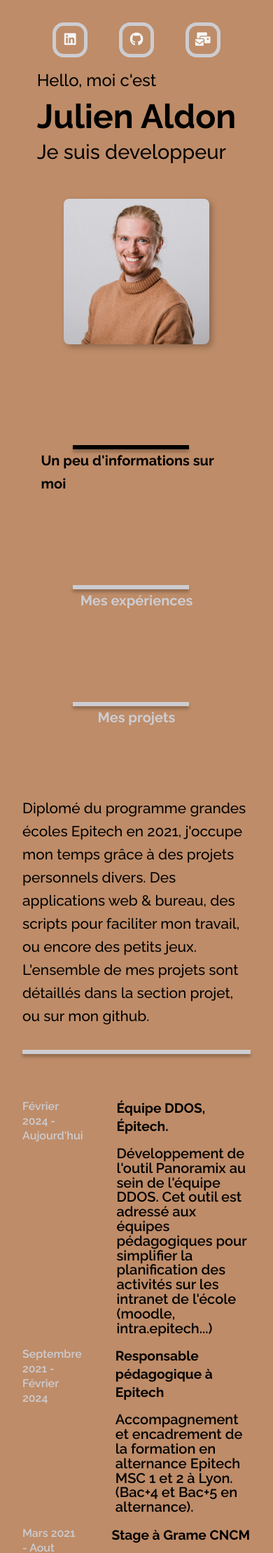
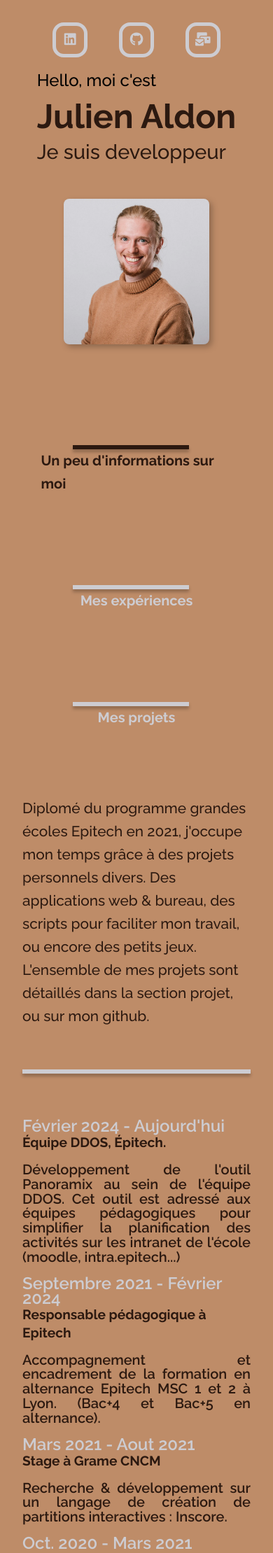
Before and after one commit to JulienAldon/Portfolio, a Jekyll site: the page built from index.markdown, in a window 390 px wide. Shown: the top 2219 px of the page at 70% size. Built offline with Jekyll 4.4.1, drawn with Linux system fonts in a browser that asks for light colours; nearby versions of some CDN libraries; some of the changed text lies outside the part shown.

Commit message:
Add responsive css and minor layout correction

```diff
--- a/assets/css/colors.css
+++ b/assets/css/colors.css
@@ -1,3 +1,13 @@
+:root {
+  --fg-0: #2c1910;
+  --fg-1: #f5f5f5;
+  --fg-1-translucid: #f5f5f55a;
+  --fg-2: #cdccd1;
+
+  --bg-1: #3c2317;
+  --bg-2: #be8c68;
+}
+
 .dark-chocolate {
-    background-color: #3C2317;
+  background-color: var(--bg-1);
 }
--- a/assets/css/main.css
+++ b/assets/css/main.css
@@ -3,12 +3,12 @@
 }
 
 body {
-  background-color: #be8c68;
+  background-color: var(--bg-2);
   margin: 0px;
 }
 
 a {
-  color: #f5f5f5;
+  color: var(--fg-2);
   text-decoration: none;
 }
 
@@ -26,12 +26,13 @@
 }
 
 .presentation {
-  margin-left: 20%;
+  margin-left: 5%;
   margin-right: 20%;
   margin-top: 5rem;
   display: flex;
   flex-flow: column;
   padding-bottom: 3rem;
+  height: 14rem;
 }
 
 .presentation p {
@@ -49,17 +50,18 @@
   font-size: 1.3rem;
   line-height: 33px;
   margin: 0px;
-  color: #000000;
+  margin-bottom: 1.75rem;
+  color: var(--fg-0);
 }
 
 .presentation span {
   display: inline-flex;
-  border: 3px solid #cdccd1;
+  border: 3px solid var(--fg-2);
   box-shadow: 0px 4px 4px rgba(0, 0, 0, 0.25);
 }
 
 .experiences {
-  margin-left: 20%;
+  margin-left: 5%;
   margin-right: 20%;
 }
 
@@ -85,7 +87,7 @@
   font-weight: 600;
   font-size: 1rem;
   line-height: 21px;
-  color: #cdccd1;
+  color: var(--fg-2);
   margin: 0rem;
   width: 10rem;
 }
@@ -96,7 +98,7 @@
   font-weight: 700;
   font-size: 1.2rem;
   line-height: 26px;
-  color: #000000;
+  color: var(--fg-0);
   padding-bottom: 1rem;
   margin: 0rem;
 }
@@ -107,12 +109,12 @@
   font-weight: 600;
   font-size: 20px;
   line-height: 1.3rem;
-  color: #000000;
+  color: var(--fg-0);
   margin: 0rem;
 }
 
 .ruler {
-  border: 3px solid #cdccd1;
+  border: 3px solid var(--fg-2);
   box-shadow: 0px 4px 4px rgba(0, 0, 0, 0.25);
   height: 0px;
   width: 10rem;
@@ -137,7 +139,7 @@
   font-weight: 700;
   font-size: 28px;
   line-height: 33px;
-  color: #cdccd1;
+  color: var(--fg-2);
   margin-bottom: 4rem;
   margin-top: 4rem;
   cursor: pointer;
@@ -148,25 +150,25 @@
 }
 
 .infobox a:hover .ruler {
-  border: 3px solid #000000;
+  border: 3px solid var(--fg-0);
 }
 
 .infobox a:hover {
-  color: #000000;
+  color: var(--fg-0);
 }
 
 .infobox a.selected {
-  color: #000000;
+  color: var(--fg-0);
   transform: scale(130%) translateX(11%);
 }
 
 .infobox a.selected .ruler {
-  border: 3px solid #000000;
+  border: 3px solid var(--fg-0);
 }
 
 .chevron {
   font-size: 4rem;
-  color: #cdccd1;
+  color: var(--fg-2);
   display: flex;
   justify-content: center;
   align-items: center;
@@ -206,7 +208,7 @@
   line-height: 70px;
   padding: 0px;
   margin: 0px;
-  color: #000000;
+  color: var(--fg-0);
 }
 
 .aboutbox div h2 {
@@ -217,7 +219,7 @@
   padding: 0px;
   margin: 0px;
   line-height: 33px;
-  color: #000000;
+  color: var(--fg-0);
 }
 
 .aboutbox div p {
@@ -248,7 +250,7 @@
   justify-content: center;
   align-items: center;
   cursor: pointer;
-  border: 5px solid #cdccd1;
+  border: 5px solid var(--fg-2);
   border-radius: 1rem;
 }
 
@@ -334,7 +336,7 @@
   font-weight: 800;
   font-size: 1.8rem;
   line-height: 33px;
-  color: #ffffff;
+  color: var(--fg-2);
   text-shadow: 0px 4px 4px rgba(255, 255, 255, 0.25);
   margin: 0rem;
 }
@@ -345,7 +347,7 @@
   font-weight: 600;
   font-size: 1.2rem;
   line-height: 26px;
-  color: #ffffff;
+  color: var(--fg-2);
   margin-top: 0rem;
 }
 
@@ -356,7 +358,8 @@
   font-weight: 600;
   font-size: 1.2rem;
   line-height: 26px;
-  color: #ffffff;
+  color: var(--fg-2);
+  flex: 1;
 }
 
 #projets div a .projecttext {
@@ -370,24 +373,19 @@
 }
 
 #projets div a .imgHeader {
-  object-fit: contain;
-  object-position: left top;
   filter: drop-shadow(-4px -4px 4px rgba(255, 255, 255, 0.25));
   border-radius: 8px;
-  max-width: 80%;
-  position: relative;
-  top: 5rem;
-  max-height: 55%;
+  width: 20vw;
+  max-height: 30vh;
 }
 
 #projets div a .secondImg {
   filter: drop-shadow(-4px -4px 4px rgba(0, 0, 0, 0.25));
   border-radius: 8px;
   position: relative;
-  left: 0rem;
-  max-width: 100%;
-  max-height: 16rem;
-  bottom: 2.5rem;
+  left: 1rem;
+  width: 20vw;
+  top: -4rem;
 }
 
 #projets div a .projecttext .techno-info {
@@ -399,9 +397,9 @@
 
 #projets div a .projecttext .techno-link {
   text-decoration: none;
-  color: #3c2317;
-  background-color: #cdccd1;
-  border: #cdccd1;
+  color: var(--bg-1);
+  background-color: var(--fg-2);
+  border: var(--fg-2);
   padding: 0.5rem;
   border-radius: 0.8rem;
   font-weight: 700;
@@ -426,6 +424,7 @@
   transform: rotateX(-90deg);
   opacity: 0;
   animation-timing-function: ease;
+  width: 5rem;
 }
 
 .text-box h2:nth-child(1) {
@@ -609,6 +608,33 @@
     margin: auto;
   }
 
+  .experiences {
+    margin-left: 10vw;
+    margin-right: 10vw;
+  }
+
+  .experiences ul {
+    justify-content: center;
+    align-items: center;
+    display: flex;
+    flex-direction: column;
+    max-height: unset;
+  }
+
+  .experiencebox div {
+    width: 40vw;
+  }
+
+  .experiencebox .date {
+    width: 15rem;
+  }
+
+  #projets div a .projecttext {
+    flex-direction: row;
+    overflow: hidden;
+    width: 50vw;
+  }
+
   #projets div a:nth-child(2n) {
     margin-left: 1rem;
     margin-right: 0rem;
@@ -637,14 +663,13 @@
 
   .presentation {
     margin-top: 2rem;
+    margin-right: 10vw;
+    margin-left: 10vw;
+    height: unset;
   }
 
   .chevron {
     display: none;
-  }
-
-  #projets div a .secondImg {
-    height: 60%;
   }
 }
 
@@ -707,6 +732,7 @@
 
   #projets div a .projecttext {
     min-height: 15rem;
+    width: 80vw;
     padding-right: 0px;
     display: flex;
     flex-direction: column;
@@ -719,19 +745,39 @@
   }
 
   #projets div a .imgHeader {
-    margin-top: 2rem;
-    width: 80%;
     display: flex;
     position: unset;
+    width: 40vw;
   }
 
   #projets div a .secondImg {
-    left: 0rem;
-    height: 60%;
+    width: 40vw;
   }
 }
 
 @media screen and (max-width: 700px) {
+  .experiences ul {
+    max-height: unset;
+  }
+
+  .experiencebox {
+    flex-flow: column;
+  }
+
+  .experiencebox div {
+    padding-left: 0px;
+    width: unset;
+  }
+
+  .experiencebox div p {
+    text-align: justify;
+  }
+
+  .experiencebox .date {
+    width: unset;
+    font-size: 1.5rem;
+  }
+
   .text-box {
     left: 25%;
     top: 30%;
@@ -756,6 +802,7 @@
     display: flex;
     flex-direction: column;
     width: 90vw;
+    max-height: 60vh;
     padding: 5vw;
     max-width: unset;
   }
@@ -803,13 +850,14 @@
   }
 
   .infobox a.selected {
-    color: #000000;
+    color: var(--fg-0);
     transform: unset;
   }
 
   .presentation {
     margin-left: 2rem;
     margin-right: 2rem;
+    height: unset;
   }
 
   .experiences {
@@ -821,27 +869,28 @@
     overflow-y: scroll;
   }
 
+  #projets div a .img-container {
+    display: flex;
+    flex-direction: row;
+    align-items: center;
+    position: relative;
+    justify-content: center;
+  }
+
   #projets div a .secondImg {
-    left: -1rem;
+    width: 30vw;
+    position: relative;
+    left: -3rem;
     top: 2rem;
-    max-width: 40%;
   }
 
   #projets div a .imgHeader {
-    max-width: 30%;
-    margin-left: 10%;
-    position: relative;
-    top: -2rem;
-    left: 3rem;
+    width: 30vw;
   }
 
   .aboutbox div {
     margin-left: 2rem;
     margin-right: 2rem;
-  }
-
-  .experiences ul {
-    max-height: 65vh;
   }
 
   #pres-textbox {
--- a/assets/css/modal.css
+++ b/assets/css/modal.css
@@ -9,8 +9,7 @@
   width: 100%;
   height: 100%;
   overflow: auto;
-    background-color: rgb(0,0,0);
-    background-color: rgba(0,0,0,0.9);
+  background-color: var(--fg-0);
 }
 
 /* Modal Content (image) */
@@ -27,13 +26,14 @@
   width: 80%;
   max-width: 700px;
   text-align: center;
-    color: #ccc;
+  color: var(--fg-1);
   padding: 10px 0;
   height: 150px;
 }
 
 /* Add Animation */
-.modal-content, #caption {
+.modal-content,
+#caption {
   -webkit-animation-name: zoom;
   -webkit-animation-duration: 0.6s;
   animation-name: zoom;
@@ -41,13 +41,23 @@
 }
 
 @-webkit-keyframes zoom {
-    from {-webkit-transform:scale(0)}
-    to {-webkit-transform:scale(1)}
+  from {
+    -webkit-transform: scale(0);
+  }
+  to {
+    -webkit-transform: scale(1);
+  }
 }
 
 @keyframes zoom {
-    from {transform:scale(0)}
-    to {transform:scale(1)}
+  from {
+    transform: scale(0);
+    box-shadow: 0 0 0.2rem rgba(0, 0, 0, 0.5);
+  }
+  to {
+    transform: scale(1);
+    box-shadow: 0 0 1rem rgba(0, 0, 0, 0.5);
+  }
 }
 
 /* The Close Button */
@@ -55,7 +65,7 @@
   position: fixed;
   top: 15px;
   right: 35px;
-    color: #f1f1f1;
+  color: var(--fg-1-translucid);
   font-size: 40px;
   font-weight: bold;
   transition: 0.3s;
@@ -63,13 +73,13 @@
 
 .close:hover,
 .close:focus {
-    color: #bbb;
+  color: var(--fg-1);
   text-decoration: none;
   cursor: pointer;
 }
 
 /* 100% Image Width on Smaller Screens */
-@media only screen and (max-width: 700px){
+@media only screen and (max-width: 700px) {
   .modal-content {
     width: 100%;
   }
```
Also changed, not shown: assets/css/project.css (+13 -21 lines). Lines whose indentation alone changed are shown as unchanged.
